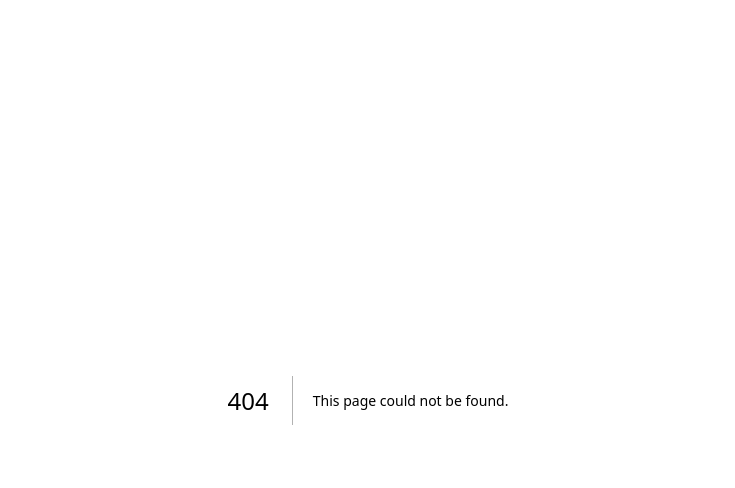
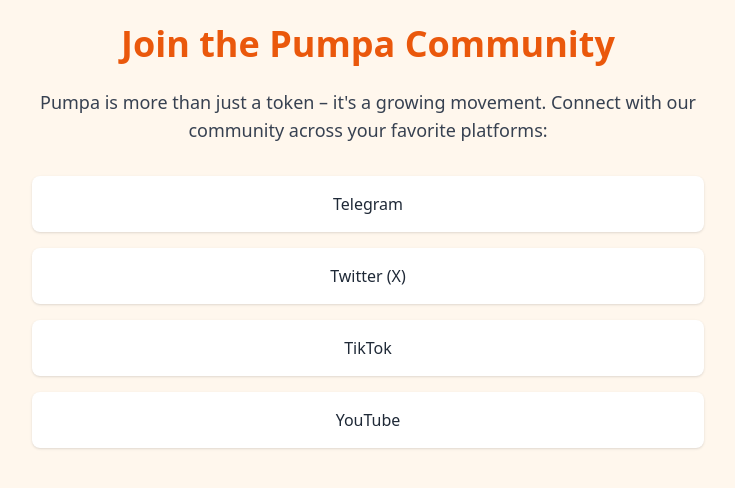
Before and after one commit to PumpaCto/Pompam, a Next.js app: page /pages/community in a window 1280 px wide. Before the commit this address had no page. Shown: the top 488 px of the page, without its empty margins (272-1007 px from the left). Built offline with nearby package versions, Linux system fonts and the light colour scheme.

Commit message:
pages/community.js

```diff
--- /dev/null
+++ b/pages/pages/community.js
@@ -0,0 +1,38 @@
+import Head from 'next/head';
+
+export default function Community() {
+  return (
+    <>
+      <Head>
+        <title>Join the Pumpa Community</title>
+        <meta name="description" content="Connect with Pumpa Token across social platforms" />
+      </Head>
+      <main className="min-h-screen p-6 bg-orange-50 text-gray-800 font-sans">
+        <div className="max-w-2xl mx-auto text-center">
+          <h1 className="text-4xl font-bold text-orange-600 mb-6">
+            Join the Pumpa Community
+          </h1>
+          <p className="text-lg mb-8 text-gray-700">
+            Pumpa is more than just a token – it's a growing movement.
+            Connect with our community across your favorite platforms:
+          </p>
+
+          <div className="grid gap-4">
+            <a href="https://t.me/pumpatoken" target="_blank" className="block bg-white p-4 rounded-lg shadow hover:bg-orange-100">
+              Telegram
+            </a>
+            <a href="https://x.com/Pumpa_Cto" target="_blank" className="block bg-white p-4 rounded-lg shadow hover:bg-orange-100">
+              Twitter (X)
+            </a>
+            <a href="https://www.tiktok.com/@pumpa.token" target="_blank" className="block bg-white p-4 rounded-lg shadow hover:bg-orange-100">
+              TikTok
+            </a>
+            <a href="https://youtube.com/@pumpa-g2b" target="_blank" className="block bg-white p-4 rounded-lg shadow hover:bg-orange-100">
+              YouTube
+            </a>
+          </div>
+        </div>
+      </main>
+    </>
+  );
+}
```
